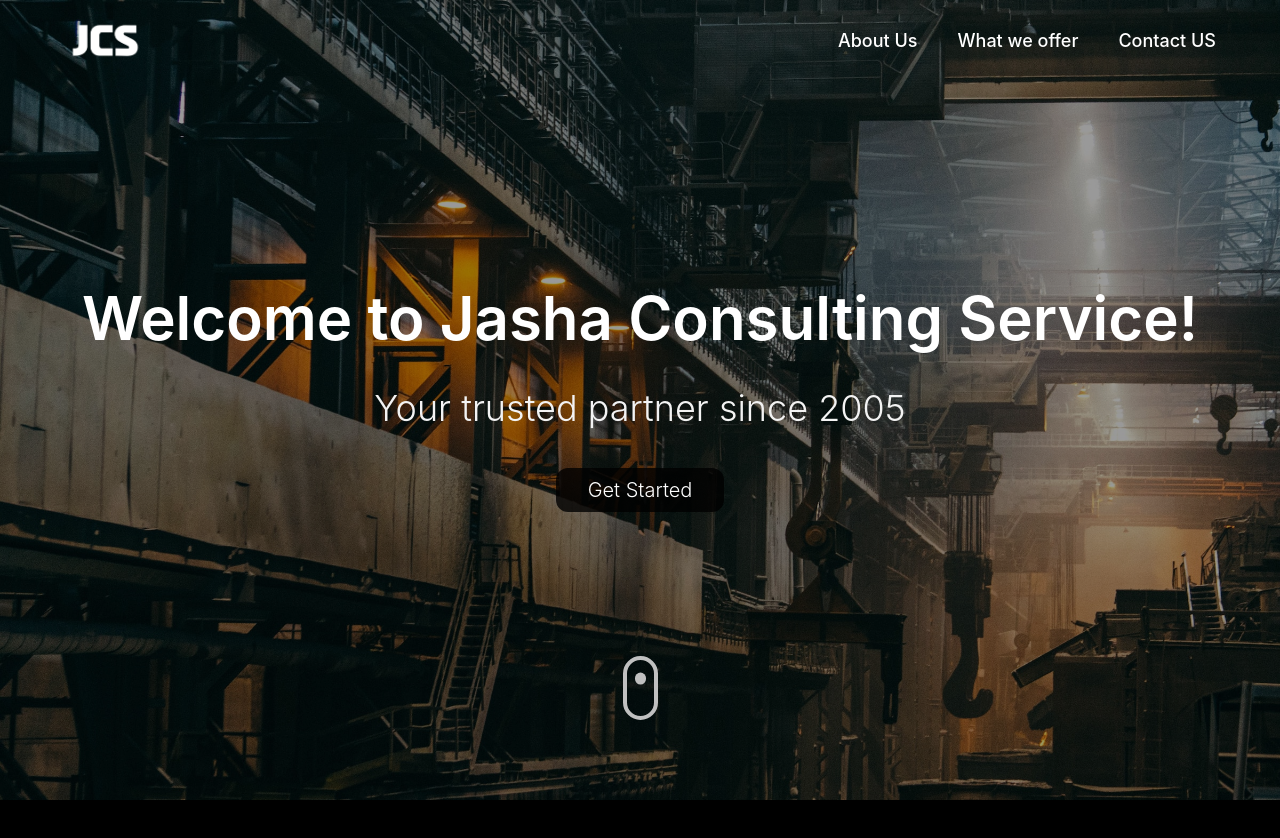
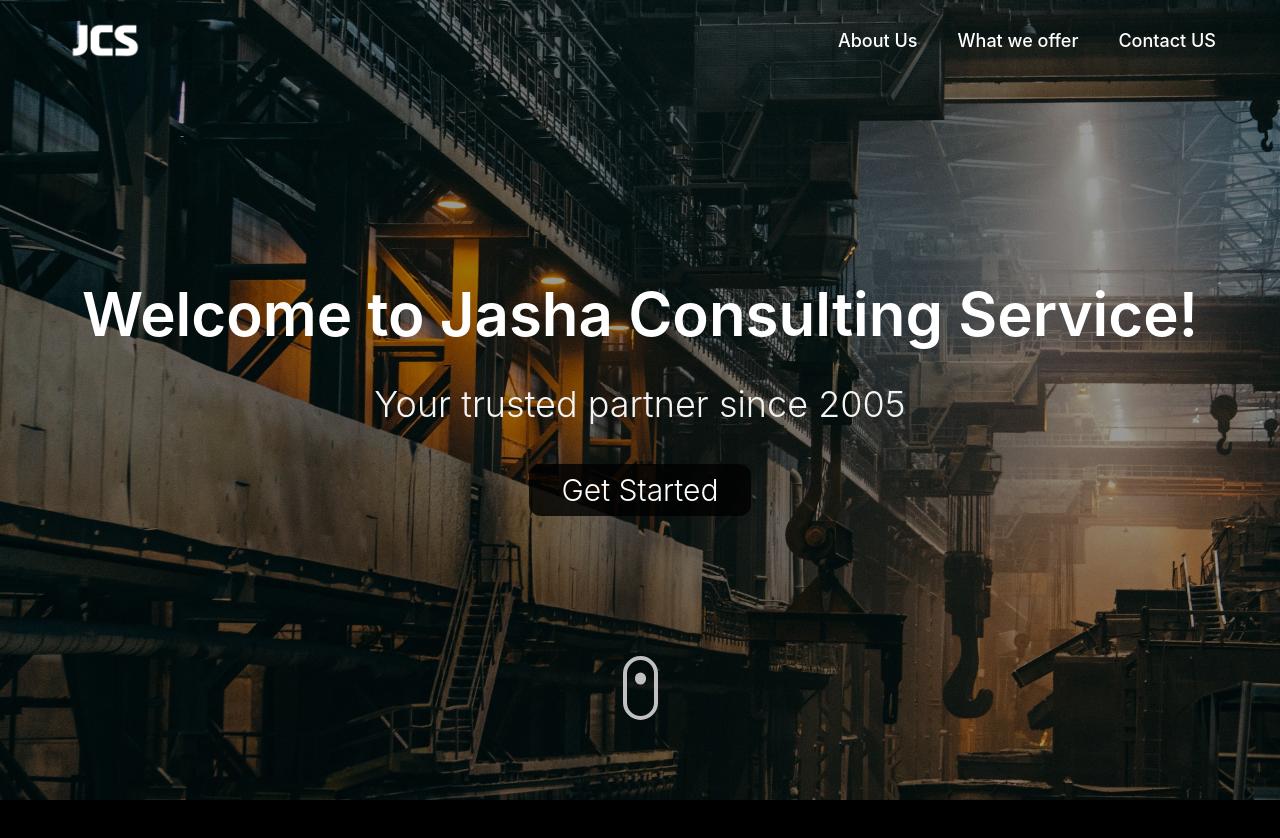
Before and after one commit to CodingDyl/JashaWeb, a React (Vite) app: page / in a window 1280 px wide. Shown: the top 838 px of the page. Built offline with nearby package versions, Linux system fonts and the light colour scheme.

Commit message:
completed home page

```diff
--- a/src/components/HomePage.jsx
+++ b/src/components/HomePage.jsx
@@ -61,7 +61,7 @@ const HomePage = () => {
                     Welcome to Jasha Consulting Service!
                 </h1>
                 <p className="font-light text-xl md:text-4xl text-white-100">Your trusted partner since 2005</p>
-                <a href="" className="px-8 py-2 inline-block bg-primary/80 text-white font-light md:text-xl text-3xl rounded-xl hover:bg-transparent hover:border-2 hover:border-black">Get Started</a>
+                <a href="" className="px-8 py-2 inline-block bg-primary/80 text-white font-light md:text-3xl text-xl rounded-xl hover:bg-transparent hover:border-2 hover:border-black">Get Started</a>
         </div>
     </div>
 
```
